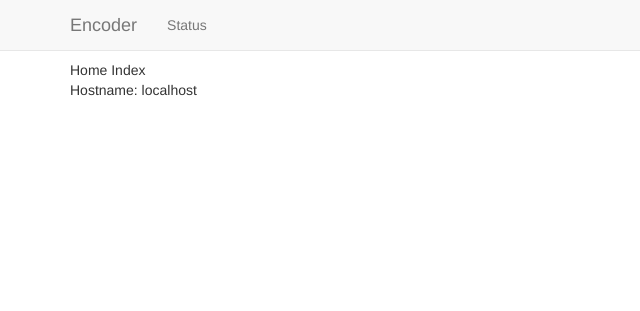
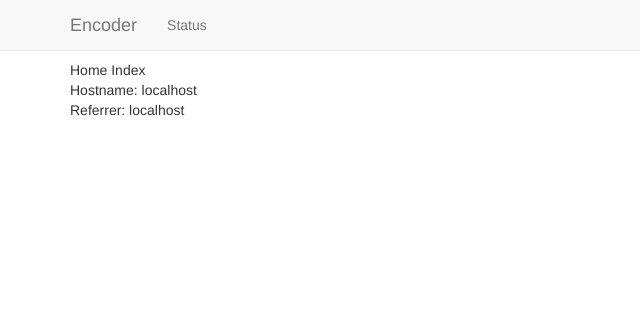
Before and after one commit to erendira/touchstone, a Django app: page / in a window 1280 px wide. Shown: the top 311 px of the page, without its empty margins (0-640 px from the left). Run offline with Django 3.2, Linux system fonts and the light colour scheme; some libraries are stand-ins or nearby versions.

Commit message:
Add referrer

```diff
--- a/logging/webapp/django/home/views.py
+++ b/logging/webapp/django/home/views.py
@@ -6,8 +6,10 @@ from helloworld_proj import env_settings
 #-------------------------------------------------------------------------------
 def home_index(request):
     page = "home"
+    referrer = request.META['SERVER_NAME']
     data = {
             'page': page,
+            'referrer': referrer,
             'hostname': env_settings.HOSTNAME,
             }
     template = "home/index.html"
--- a/logging/webapp/django/templates/home/index.html
+++ b/logging/webapp/django/templates/home/index.html
@@ -9,5 +9,7 @@
 Home Index
 </br>
 Hostname: {{ hostname }}
+</br>
+Referrer: {{ referrer }}
 
 {% endblock %}
```
